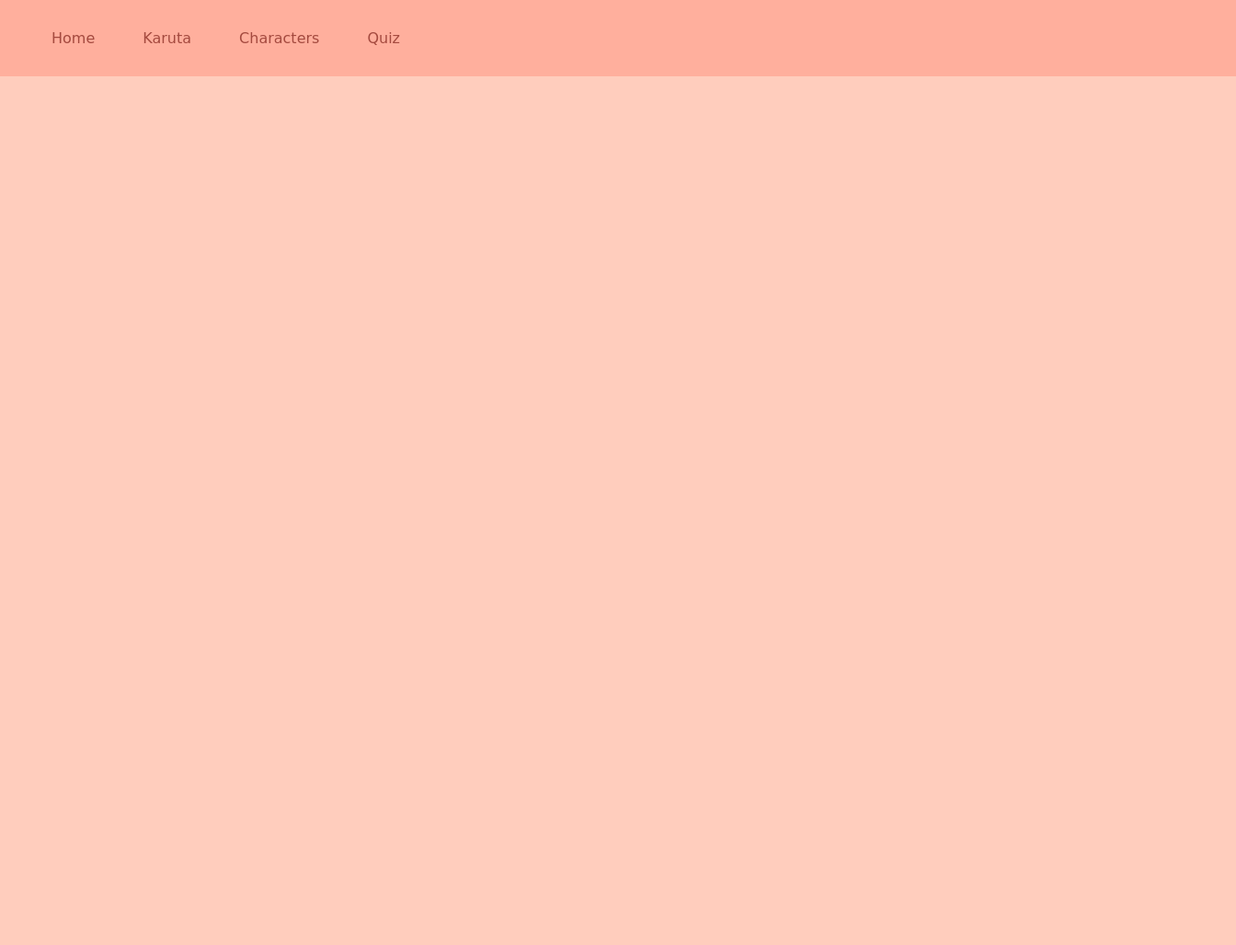
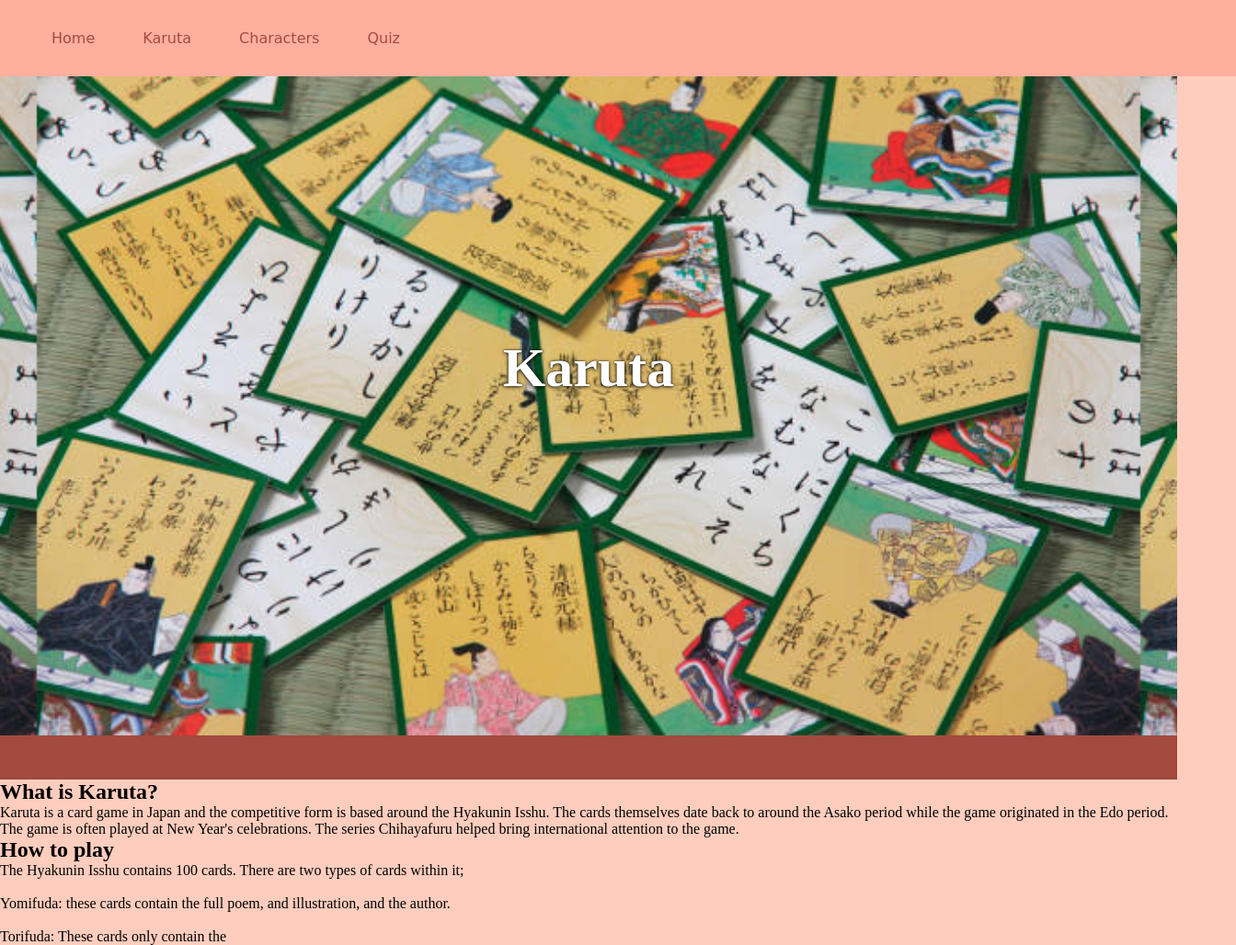
Before and after one commit to Jaely2873/Chihayafuru-fan-website, a plain HTML site: page karuta.html in a window 1280 px wide. Shown: the whole page at 92% size, 1344 px wide, since content can reach past the window. Before the commit the page ends 800 px from the top, so only its background shows below. Drawn offline with Linux system fonts and the light colour scheme.

Commit message:
Started working on the karuta page. Added intro image and started adding explanations.

```diff
--- a/karuta.html
+++ b/karuta.html
@@ -30,3 +30,20 @@
             </ul>
         </nav>
         </header>
+        <div id = "karutaParallaxContainer">
+          <h1 id = "karutaHeading">Karuta</h1>
+        </div>
+        <div class = "barrier"></div>
+        <div class = "karuta intro">
+           <h2>What is Karuta?</h2>
+           <p>Karuta is a card game in Japan and the competitive form is based around the Hyakunin Isshu. The cards themselves date back to around the Asako period while the game originated in the Edo period. The game is often played at New Year's celebrations. The series Chihayafuru helped bring international attention to the game.</p>
+        </div>
+        <div class = "howToPlay">
+          <h2>How to play</h2>
+          <p>The Hyakunin Isshu contains 100 cards. There are two types of cards within it;</p>
+          <br>
+          <p>Yomifuda: these cards contain the full poem, and illustration, and the author.</p>
+          <br>
+          <p>Torifuda: These cards only contain the </p>
+        </div>
+        </body>
--- a/style.css
+++ b/style.css
@@ -14,6 +14,7 @@ body{
     overflow: hidden;
     padding: 2em;
     width:100%;
+    position:fixed;
 }
 
 .NavLinks{
@@ -261,5 +262,26 @@ font-family:cursive;
     text-align: center;
     font-size: 30px;
     font-family:cursive;
-    margin-top:3em
+    margin-top:3em;
+    margin-bottom:1em;
 }
+
+#karutaParallaxContainer{
+    display:flex;
+    flex-direction:column;
+    align-items: center;
+    justify-content: center;
+    min-height: 800px;
+    background-attachment: fixed;
+    background-image:url("../assets/karuta.jpg");
+    background-position:center;
+    background-size:contain;
+    background-color: rgba(0,0,0,0,0.4);
+}
+
+#karutaHeading{
+    font-size:60px;
+    color:white;
+    text-shadow:0 0 2px rgba(0, 0, 0, 0.9),
+    0 1px 4px rgba(0, 0, 0, 0.8);
+}
```
Also changed, not shown: quiz.js (+43 -14 lines), assets/karuta.jpg (added), assets/karuta.webp (added).
